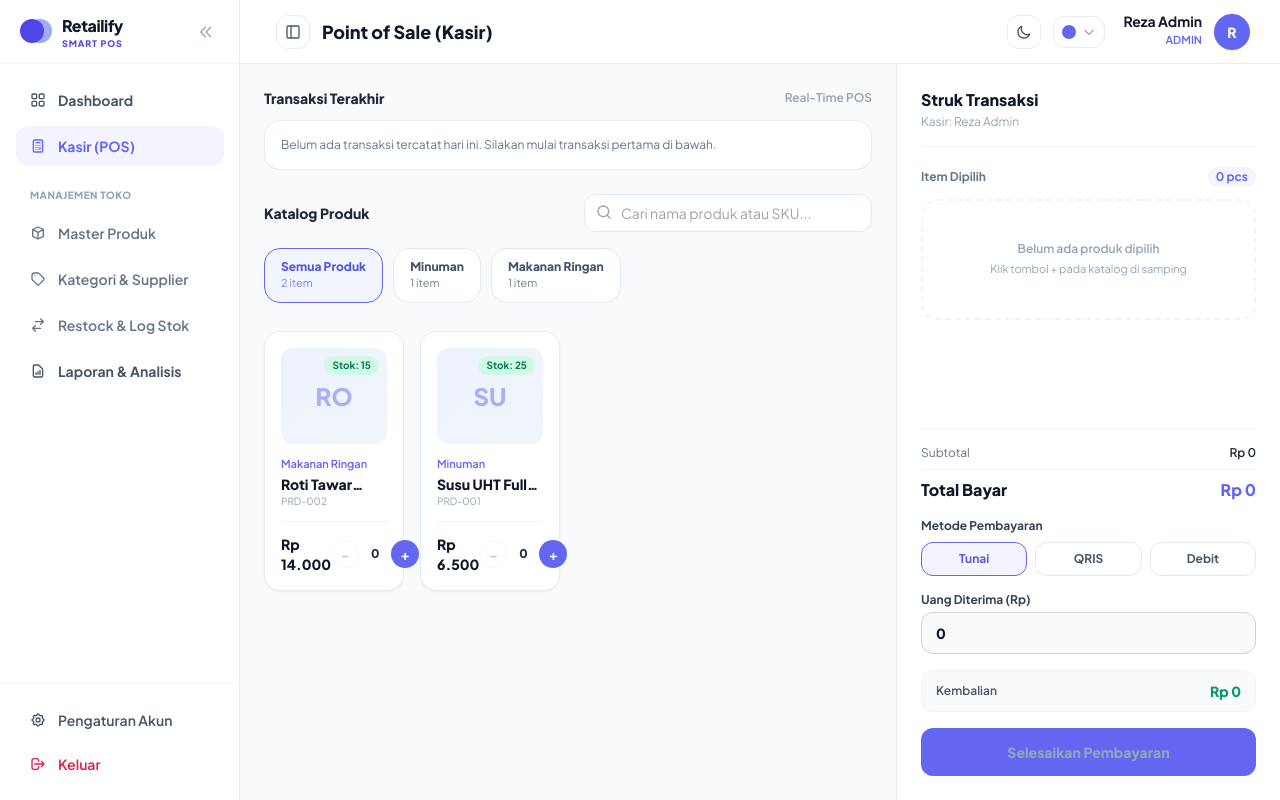
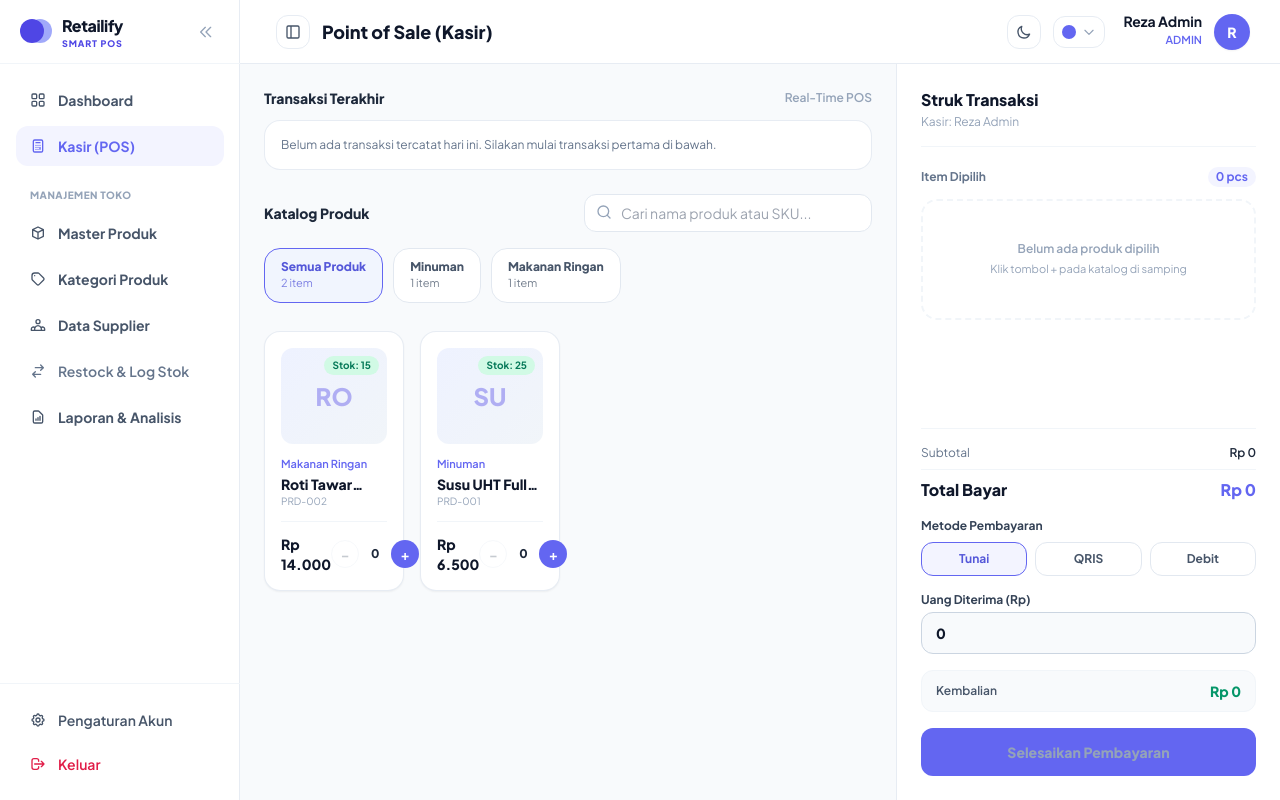
Before and after one commit to Reza-1mn/Retailify, a Laravel app: page /pos in a window 1280 px wide. Run offline with Laravel 12, Linux system fonts and the light colour scheme; a user stored in the database is signed in; data comes from the database, SQL or seed files in the repository; data that the repository does not hold is empty; some libraries are stand-ins or nearby versions.

Commit message:
fix: connect master data routes to sidebar navigation

```diff
--- a/resources/views/layouts/app.blade.php
+++ b/resources/views/layouts/app.blade.php
@@ -152,18 +152,28 @@
                             <p class="text-[10px] font-extrabold uppercase tracking-wider text-slate-400">Manajemen Toko</p>
                         </div>
 
-                        <a href="#" class="flex items-center space-x-3 px-3.5 py-2.5 rounded-xl text-sm font-semibold text-slate-500 hover:bg-slate-50 hover:text-slate-900 transition">
+                        <a href="{{ route('admin.products.index') }}"
+                           class="flex items-center space-x-3 px-3.5 py-2.5 rounded-xl text-sm font-bold transition {{ request()->routeIs('admin.products.*') ? 'bg-indigo-50 text-indigo-600' : 'text-slate-600 hover:bg-slate-50 hover:text-slate-900' }}">
                             <svg class="w-4 h-4 shrink-0" fill="none" stroke="currentColor" stroke-width="2" viewBox="0 0 24 24">
                                 <path stroke-linecap="round" stroke-linejoin="round" d="M20 7l-8-4-8 4m16 0l-8 4m8-4v10l-8 4m0-10L4 7m8 4v10M4 7v10l8 4"/>
                             </svg>
                             <span>Master Produk</span>
                         </a>
 
-                        <a href="#" class="flex items-center space-x-3 px-3.5 py-2.5 rounded-xl text-sm font-semibold text-slate-500 hover:bg-slate-50 hover:text-slate-900 transition">
+                        <a href="{{ route('admin.categories.index') }}"
+                           class="flex items-center space-x-3 px-3.5 py-2.5 rounded-xl text-sm font-bold transition {{ request()->routeIs('admin.categories.*') ? 'bg-indigo-50 text-indigo-600' : 'text-slate-600 hover:bg-slate-50 hover:text-slate-900' }}">
                             <svg class="w-4 h-4 shrink-0" fill="none" stroke="currentColor" stroke-width="2" viewBox="0 0 24 24">
                                 <path stroke-linecap="round" stroke-linejoin="round" d="M7 7h.01M7 3h5c.512 0 1.024.195 1.414.586l7 7a2 2 0 010 2.828l-7 7a2 2 0 01-2.828 0l-7-7A1.994 1.994 0 013 12V7a4 4 0 014-4z"/>
                             </svg>
-                            <span>Kategori &amp; Supplier</span>
+                            <span>Kategori Produk</span>
+                        </a>
+
+                        <a href="{{ route('admin.suppliers.index') }}"
+                           class="flex items-center space-x-3 px-3.5 py-2.5 rounded-xl text-sm font-bold transition {{ request()->routeIs('admin.suppliers.*') ? 'bg-indigo-50 text-indigo-600' : 'text-slate-600 hover:bg-slate-50 hover:text-slate-900' }}">
+                            <svg class="w-4 h-4 shrink-0" fill="none" stroke="currentColor" stroke-width="2" viewBox="0 0 24 24">
+                                <path stroke-linecap="round" stroke-linejoin="round" d="M17 20h5v-2a3 3 0 00-5.356-1.857M17 20H7m10 0v-2c0-.656-.126-1.283-.356-1.857M7 20H2v-2a3 3 0 015.356-1.857M7 20v-2c0-.656.126-1.283.356-1.857m0 0a5.002 5.002 0 019.288 0M15 7a3 3 0 11-6 0 3 3 0 016 0z"/>
+                            </svg>
+                            <span>Data Supplier</span>
                         </a>
 
                         <a href="#" class="flex items-center space-x-3 px-3.5 py-2.5 rounded-xl text-sm font-semibold text-slate-500 hover:bg-slate-50 hover:text-slate-900 transition">
```
